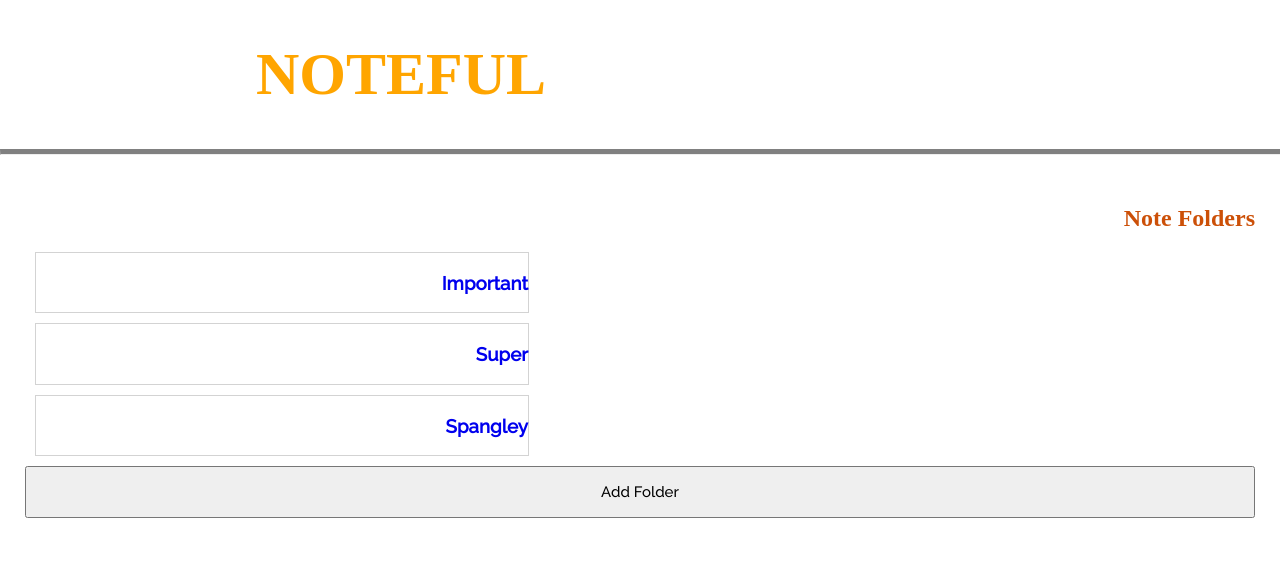
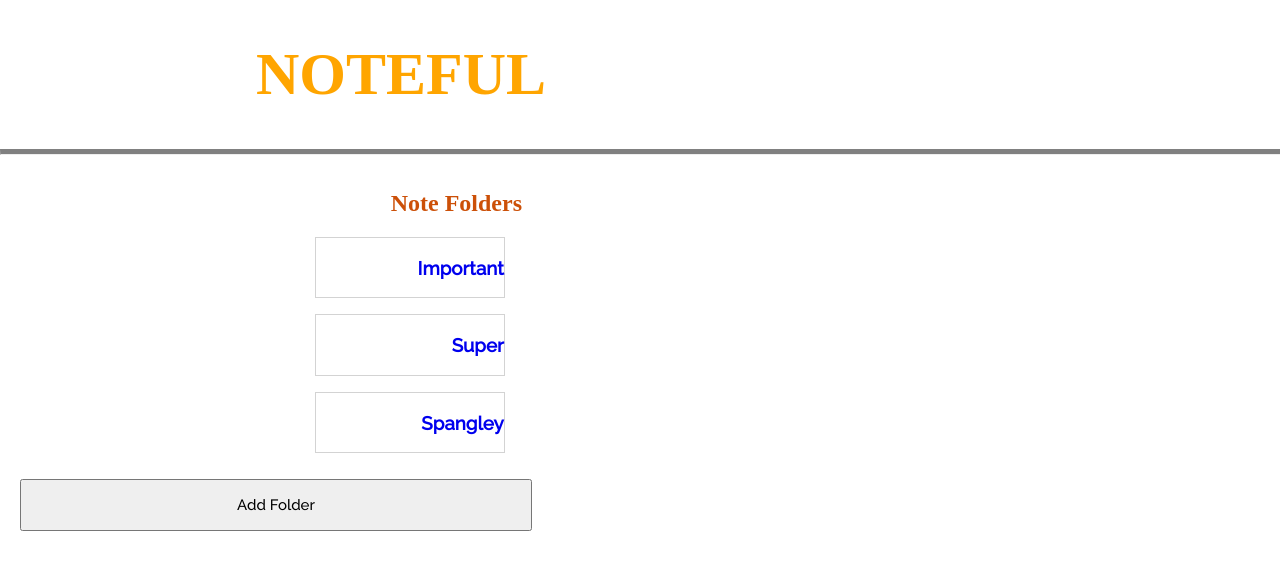
Before and after one commit to KasiaMirowska/Noteful-Context-refactored, a React (Create React App) app: page /folder in a window 1280 px wide. Shown: the top 570 px of the page. Built offline with nearby package versions, Linux system fonts and the light colour scheme; a web font is replaced by a local one.

Commit message:
refactored props

```diff
--- a/src/App.js
+++ b/src/App.js
@@ -1,6 +1,7 @@
 import React from 'react';
 import './App.css';
 import Data from './dummyData'
+import NotefulContext from './NotefulContext';
 import { Route, Link } from 'react-router-dom';
 import Header from './Header/Header';
 import SidePanel from './SidePanel/SidePanel';
@@ -15,18 +16,17 @@ export default class App extends React.Component {
     this.state = {
       folders: Data.folders,
       notes: Data.notes,
-
-      highLightedFolder: null,
     }
   }
 
-
-
-
   render(){
-
+    const contextValue = {
+      folders: this.state.folders,
+      notes: this.state.notes,
+    }
     return (
       <div className="App">
+        <NotefulContext.Provider value={contextValue}>
         <Link to={'/'} className='link'>
           <Header />
         </Link>
@@ -34,22 +34,22 @@ export default class App extends React.Component {
 
 
 
-          <Route exact path='/' render={() => <SidePanel folders={this.state.folders} highLight={this.state.highLightedFolder} />} />
-          <Route exact path='/' render={(props) => <NoteList {...props} notes={this.state.notes} />} />
+          <Route exact path='/' component={SidePanel} />
+          <Route exact path='/' component={NoteList} />
 
 
 
-          <Route path='/folder' render={() => <SidePanel folders={this.state.folders} highLight={this.state.highLightedFolder} />} />
-          <Route exact path='/folder/:folderId' render={(props) => <NoteList {...props} notes={this.state.notes}/>} />
+          <Route path='/folder' component={SidePanel} />
+          <Route exact path='/folder/:folderId' component={NoteList} />
 
 
 
-          <Route path='/openNote/:openNoteId' render={(props) => <ONSidePanel {...props} folders={this.state.folders} notes={this.state.notes} />} />
-          <Route path='/openNote/:openNoteId' render={(props) => <OpenNote {...props} notes={this.state.notes} />} />
+          <Route path='/openNote/:openNoteId' component={ONSidePanel} />
+          <Route path='/openNote/:openNoteId' component={OpenNote} />
 
         </div>
 
-
+        </NotefulContext.Provider>
       </div>
     );
   }
--- a/src/Folder/Folder.css
+++ b/src/Folder/Folder.css
@@ -1,13 +1,16 @@
 .folder {
-    width: 40%;
-    border: 1px solid lightgray;
+    flex-basis: 40%;
     color: rgb(28, 151, 28);
     background-color: white;
     font-family: 'Raleway', sans-serif;
     cursor: pointer;
     margin:10px;
     right: 0;
+    text-align: right;
 }
-.highlighted {
-    background-color: rgb(221, 246, 198);
+.folder-list {
+    width: 30%;
+    margin-left: 60%;
+    border: 1px solid lightgray;
+    text-align: right;
 }
--- a/src/Folder/Folder.js
+++ b/src/Folder/Folder.js
@@ -1,17 +1,20 @@
-import React from 'react';
+import React from 'react'
 import './Folder.css';
 import { Link } from 'react-router-dom';
 
 export default function Folder(props) {
-    const highlightClass = props.id === props.highLight ? 'highlighted' : '';
-    return (<div className={`folder ${highlightClass}`} >
-            <ul >
+
+    return (
+        <div className='folder'>
+            <ul className='folder-list'>
                 <li id={props.id} >
                     <Link to= {`/folder/${props.id}`} className="link">
                     <h3>{props.name}</h3>
                     </Link>
                 </li>
             </ul>
-            </div>
-    )
+        </div>
+)
+
+
 }
--- a/src/NoteList/NoteList.js
+++ b/src/NoteList/NoteList.js
@@ -1,22 +1,26 @@
 import React from 'react';
+import NotefulContext from '../NotefulContext';
 import './NoteList.css';
 import NoteListItem from '../NoteListItem/NoteListItem';
 
-export default function NoteList(props) {
+export default class NoteList extends React.Component {
+    static contextType = NotefulContext;
 
-    const filterNotesByFolder = () => {
-        const notes = props.notes
-        if(!props.match.params.folderId){
+    filterNotesByFolder = () => {
+        const notes = this.context.notes
+        if(!this.props.match.params.folderId){
            return notes;
         }
         return notes.filter((note) => {
-          if(note.folderId === props.match.params.folderId) {
+          if(note.folderId === this.props.match.params.folderId) {
             return note;
           }
         })
       }
 
-    const notes = filterNotesByFolder().map(note => {
+    render(){
+      console.log(this.context)
+      const notes = this.filterNotesByFolder().map(note => {
         return <NoteListItem
                 key={note.id}
                 id={note.id}
@@ -27,12 +31,13 @@ export default function NoteList(props) {
                 />
     })
 
-
-    return (
+      return (
         <div className='note-list'>
             <h2>Notes</h2>
             {notes}
             <button className='add-note'>Add Note</button>
         </div>
     )
+    }
+
 }
--- /dev/null
+++ b/src/NotefulContext.js
@@ -0,0 +1,8 @@
+import React from 'react';
+import Data from './dummyData';
+
+const NotefulContext = React.createContext({
+    folders: [],
+    notes: [],
+})
+export default NotefulContext
--- a/src/OpenNote/OpenNote.js
+++ b/src/OpenNote/OpenNote.js
@@ -1,11 +1,13 @@
 import React from 'react';
+import NotefulContext from '../NotefulContext';
 import './OpenNote.css'
 
 
 
-export default function OpenNote(props) {
-
-    const note = props.notes.find(note => note.id === props.match.params.openNoteId);
+export default class OpenNote extends React.Component {
+    static contextType = NotefulContext;
+    render() {
+        const note = this.context.notes.find(note => note.id === this.props.match.params.openNoteId);
 
     return (
         <div>
@@ -14,11 +16,12 @@ export default function OpenNote(props) {
                 <h3>{note.name}</h3>
                 {note.modified}
                 <button className='delete-button'>Delete Note</button>
-                <p className='content'>{note.content}</p>
             </div>
-
+            <p className='content'>{note.content}</p>
         </div>
 
 
     );
+    }
+
 }
--- a/src/OpenNoteSidePanel/ONSidePanel.js
+++ b/src/OpenNoteSidePanel/ONSidePanel.js
@@ -1,14 +1,14 @@
 import React from 'react';
+import NotefulContext from '../NotefulContext';
 import './ONSidePanel.css'
 import { Link } from 'react-router-dom';
 
-export default function ONSidePanel(props) {
-    console.log(props)
-    const note = props.notes.find(note => note.id === props.match.params.openNoteId);
-    console.log(note)
+export default class ONSidePanel extends React.Component {
+    static contextType = NotefulContext;
+    render() {
+        const note = this.context.notes.find(note => note.id === this.props.match.params.openNoteId);
         const openFolderId = note.folderId;
-    console.log(openFolderId)
-    const openFolder = props.folders.find(folder => folder.id === openFolderId);
+        const openFolder = this.context.folders.find(folder => folder.id === openFolderId);
 
         return (
             <div>
@@ -22,3 +22,5 @@ export default function ONSidePanel(props) {
             </div>
         );
     }
+
+}
--- a/src/SidePanel/SidePanel.css
+++ b/src/SidePanel/SidePanel.css
@@ -16,10 +16,11 @@ ul {
     list-style-type: none;
 }
 .side-button {
-    width: 40%;
+    width: 30%;
     font-family: 'Raleway', sans-serif;
     font-size: 15px;
     text-decoration: none;
     padding: 15px;
+    margin: 10px;
     cursor: pointer;
   }
--- a/src/SidePanel/SidePanel.js
+++ b/src/SidePanel/SidePanel.js
@@ -1,23 +1,29 @@
 import React from 'react';
+import NotefulContext from '../NotefulContext';
 import './SidePanel.css';
 import Folder from '../Folder/Folder';
 
 
-export default function SidePanel(props) {
+export default class SidePanel extends React.Component {
+    static contextType = NotefulContext;
 
-    const folders = props.folders.map(folder => {
+    render(){
+        console.log(this.context)
+        const folders = this.context.folders.map(folder => {
             return <Folder
                     key={folder.id}
                     id={folder.id}
                     name={folder.name}
-                filteredNotes={props.filteredNotes}
-                highLight={props.highLight}/>
+                    filteredNotes={this.context.filteredNotes}
+                    />
         })
         return (
-        <div className='side-panel'>
+            <div className='folder'>
                 <h2>Note Folders</h2>
                 {folders}
                 <button type='button' className='side-button'>Add Folder</button>
             </div>
         )
     }
+
+}
```
Lines whose indentation alone changed are shown as unchanged.
